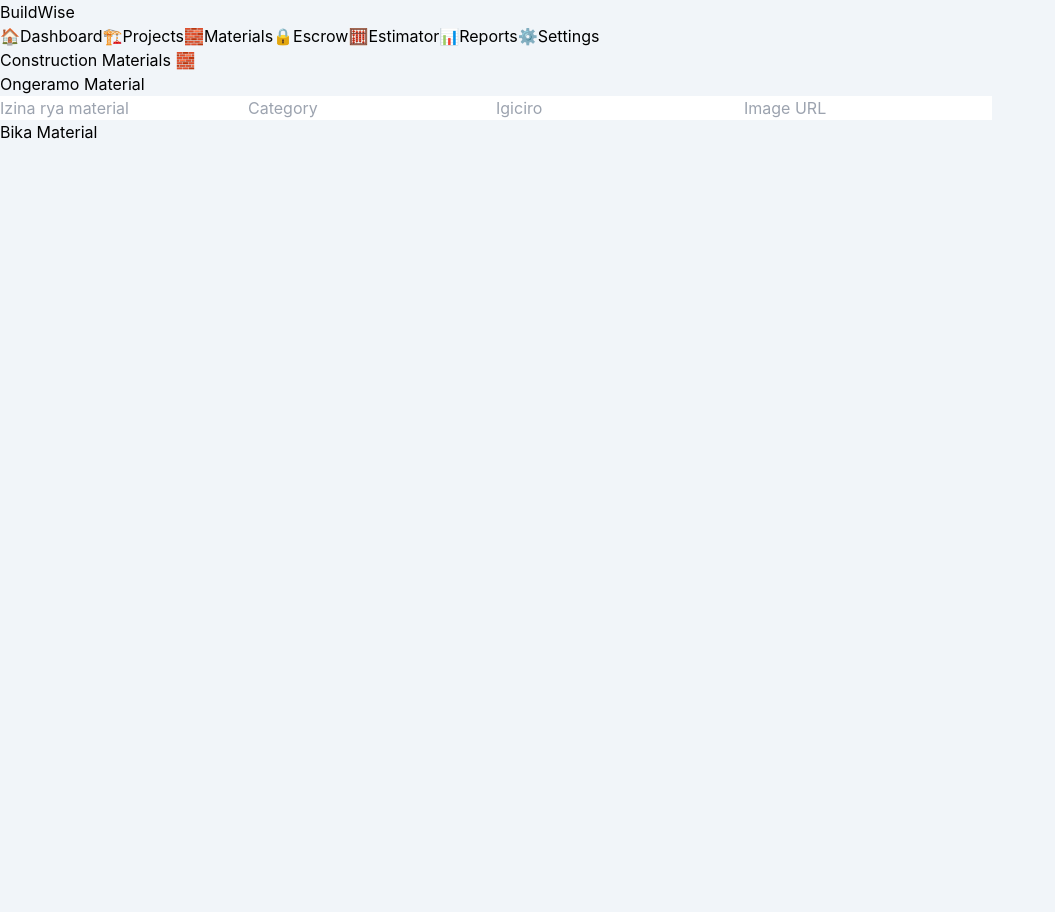
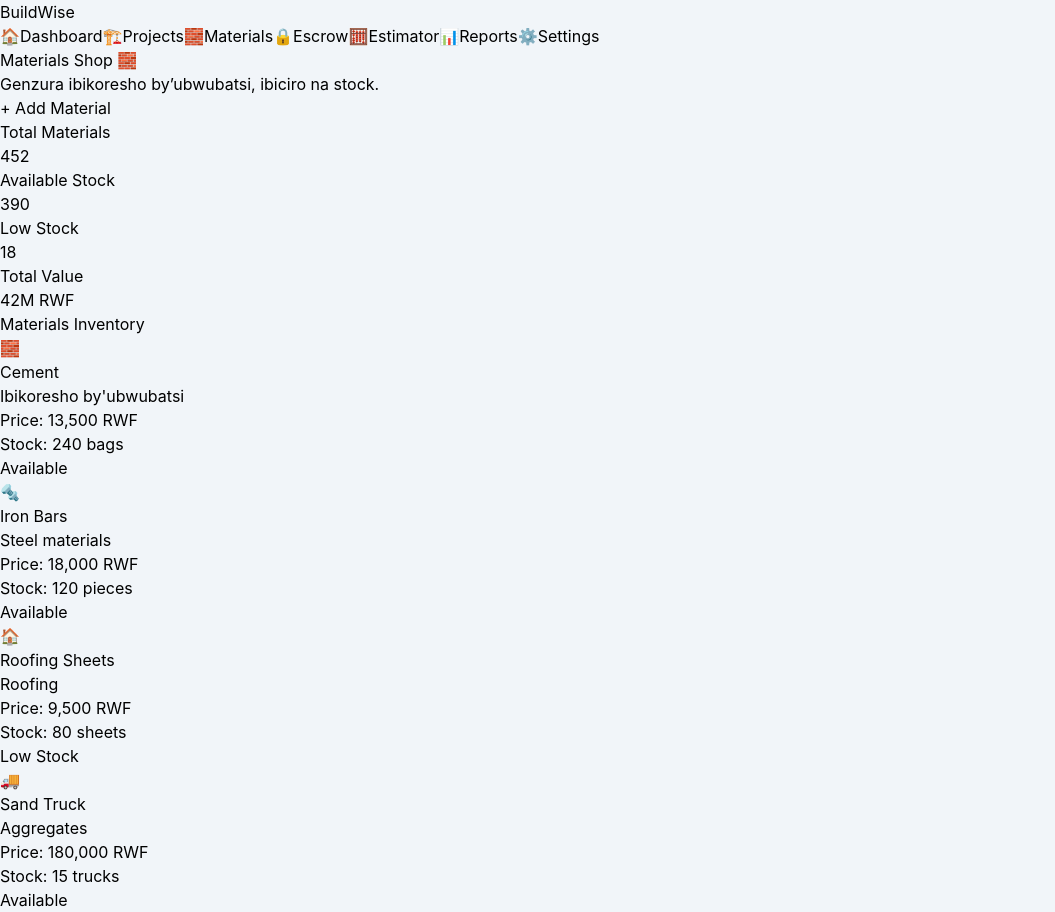
Before and after one commit to matitizo/buildwise, a React app in the folder frontend/: page /materials in a window 1280 px wide. Shown: the whole page, without its empty margins (0-1055 px from the left). Before the commit the page ends 800 px from the top, so only its background shows below. Built offline with nearby package versions, Linux system fonts and the light colour scheme; the HTML template or start-up script is replaced by a standard one.

Commit message:
Upgrade materials UI

```diff
--- a/frontend/src/pages/Materials.jsx
+++ b/frontend/src/pages/Materials.jsx
@@ -1,152 +1,120 @@
-import { useState } from "react";
-
-function Materials() {
-  const [materials, setMaterials] = useState([]);
-
-  const [formData, setFormData] = useState({
-    name: "",
-    category: "",
-    price: "",
-    image: "",
-  });
-
-  const handleChange = (e) => {
-    setFormData({
-      ...formData,
-      [e.target.name]: e.target.value,
-    });
-  };
-
-  const addMaterial = (e) => {
-    e.preventDefault();
-
-    setMaterials([
-      ...materials,
+export default function Materials() {
+  const materials = [
     {
-        id: Date.now(),
-        ...formData,
+      name: "Cement",
+      category: "Ibikoresho by'ubwubatsi",
+      price: "13,500 RWF",
+      stock: "240 bags",
+      status: "Available",
+      icon: "🧱",
     },
-    ]);
-
-    setFormData({
-      name: "",
-      category: "",
-      price: "",
-      image: "",
-    });
-  };
-
-  const deleteMaterial = (id) => {
-    setMaterials(
-      materials.filter((item) => item.id !== id)
-    );
-  };
+    {
+      name: "Iron Bars",
+      category: "Steel materials",
+      price: "18,000 RWF",
+      stock: "120 pieces",
+      status: "Available",
+      icon: "🔩",
+    },
+    {
+      name: "Roofing Sheets",
+      category: "Roofing",
+      price: "9,500 RWF",
+      stock: "80 sheets",
+      status: "Low Stock",
+      icon: "🏠",
+    },
+    {
+      name: "Sand Truck",
+      category: "Aggregates",
+      price: "180,000 RWF",
+      stock: "15 trucks",
+      status: "Available",
+      icon: "🚚",
+    },
+  ];
 
   return (
-    <div className="p-8">
-      <h1 className="text-5xl font-bold text-blue-900 mb-10">
-        Construction Materials 🧱
+    <div className="space-y-8">
+      <div className="bg-white rounded-3xl shadow-sm p-8 flex justify-between items-center">
+        <div>
+          <h1 className="text-4xl font-bold text-slate-800">
+            Materials Shop 🧱
           </h1>
+          <p className="text-gray-500 mt-2 text-lg">
+            Genzura ibikoresho by’ubwubatsi, ibiciro na stock.
+          </p>
+        </div>
 
-      {/* FORM */}
+        <button className="bg-blue-600 text-white px-6 py-4 rounded-2xl font-semibold">
+          + Add Material
+        </button>
+      </div>
 
-      <form
-        onSubmit={addMaterial}
-        className="bg-white p-6 rounded-2xl shadow-lg mb-10"
-      >
-        <h2 className="text-3xl font-bold mb-6">
-          Ongeramo Material
+      <div className="grid md:grid-cols-4 gap-6">
+        <div className="bg-white rounded-3xl p-6 shadow-sm">
+          <p className="text-gray-500">Total Materials</p>
+          <h2 className="text-3xl font-bold mt-3 text-slate-800">452</h2>
+        </div>
+
+        <div className="bg-white rounded-3xl p-6 shadow-sm">
+          <p className="text-gray-500">Available Stock</p>
+          <h2 className="text-3xl font-bold mt-3 text-slate-800">390</h2>
+        </div>
+
+        <div className="bg-white rounded-3xl p-6 shadow-sm">
+          <p className="text-gray-500">Low Stock</p>
+          <h2 className="text-3xl font-bold mt-3 text-slate-800">18</h2>
+        </div>
+
+        <div className="bg-white rounded-3xl p-6 shadow-sm">
+          <p className="text-gray-500">Total Value</p>
+          <h2 className="text-3xl font-bold mt-3 text-slate-800">42M RWF</h2>
+        </div>
+      </div>
+
+      <div className="bg-white rounded-3xl shadow-sm p-8">
+        <h2 className="text-2xl font-bold text-slate-800 mb-6">
+          Materials Inventory
         </h2>
 
-        <div className="grid md:grid-cols-2 gap-5">
-          <input
-            type="text"
-            name="name"
-            placeholder="Izina rya material"
-            value={formData.name}
-            onChange={handleChange}
-            className="border p-3 rounded-xl"
-            required
-          />
+        <div className="grid md:grid-cols-2 xl:grid-cols-4 gap-6">
+          {materials.map((item, index) => (
+            <div
+              key={index}
+              className="bg-slate-50 rounded-3xl p-6 hover:shadow-lg transition"
+            >
+              <div className="text-5xl mb-5">{item.icon}</div>
 
-          <input
-            type="text"
-            name="category"
-            placeholder="Category"
-            value={formData.category}
-            onChange={handleChange}
-            className="border p-3 rounded-xl"
-            required
-          />
+              <h3 className="text-xl font-bold text-slate-800">
+                {item.name}
+              </h3>
 
-          <input
-            type="number"
-            name="price"
-            placeholder="Igiciro"
-            value={formData.price}
-            onChange={handleChange}
-            className="border p-3 rounded-xl"
-            required
-          />
+              <p className="text-gray-500 mt-1">{item.category}</p>
 
-          <input
-            type="text"
-            name="image"
-            placeholder="Image URL"
-            value={formData.image}
-            onChange={handleChange}
-            className="border p-3 rounded-xl"
-            required
-          />
+              <div className="mt-5 space-y-2">
+                <p className="font-semibold text-slate-700">
+                  Price: {item.price}
+                </p>
+
+                <p className="text-gray-500">
+                  Stock: {item.stock}
+                </p>
               </div>
 
-        <button
-          type="submit"
-          className="bg-blue-900 text-white px-6 py-3 rounded-xl mt-6 hover:bg-blue-700"
+              <span
+                className={`inline-block mt-5 px-4 py-2 rounded-full text-sm font-semibold ${
+                  item.status === "Available"
+                    ? "bg-green-100 text-green-700"
+                    : "bg-yellow-100 text-yellow-700"
+                }`}
               >
-          Bika Material
-        </button>
-      </form>
-
-      {/* MATERIAL CARDS */}
-
-      <div className="grid grid-cols-1 md:grid-cols-3 gap-8">
-        {materials.map((item) => (
-          <div
-            key={item.id}
-            className="bg-white rounded-2xl shadow-lg overflow-hidden"
-          >
-            <img
-              src={item.image}
-              alt={item.name}
-              className="w-full h-56 object-cover"
-            />
-
-            <div className="p-5">
-              <h2 className="text-2xl font-bold text-gray-800">
-                {item.name}
-              </h2>
-
-              <p className="text-gray-500 mt-2">
-                📦 {item.category}
-              </p>
-
-              <p className="text-blue-900 font-bold text-2xl mt-4">
-                ${item.price}
-              </p>
-
-              <button
-                onClick={() => deleteMaterial(item.id)}
-                className="bg-red-600 text-white px-5 py-2 rounded-xl mt-5 hover:bg-red-700"
-              >
-                Siba
-              </button>
-            </div>
+                {item.status}
+              </span>
             </div>
           ))}
         </div>
       </div>
+    </div>
   );
 }
-
-export default Materials;
```
Lines whose indentation alone changed are shown as unchanged.
